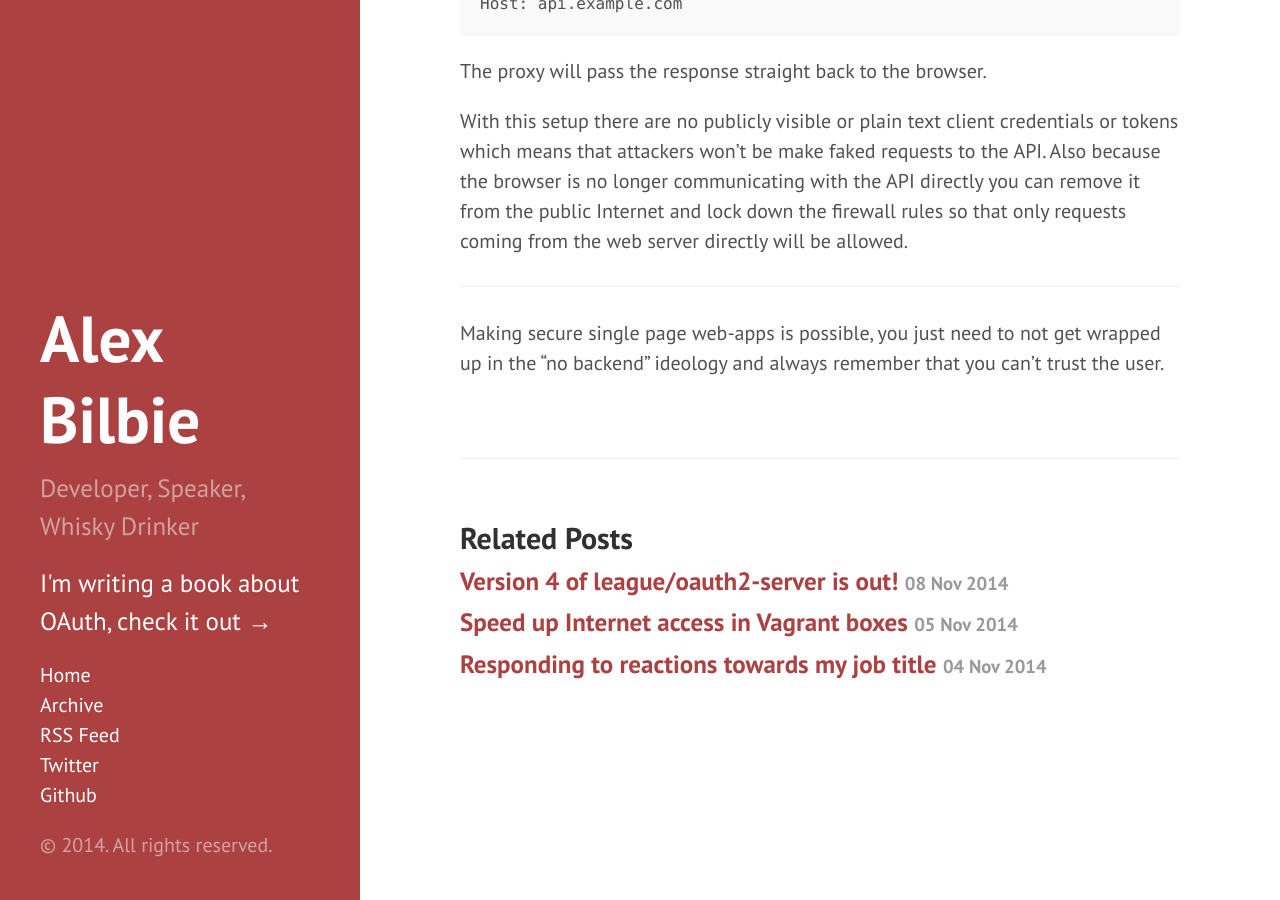
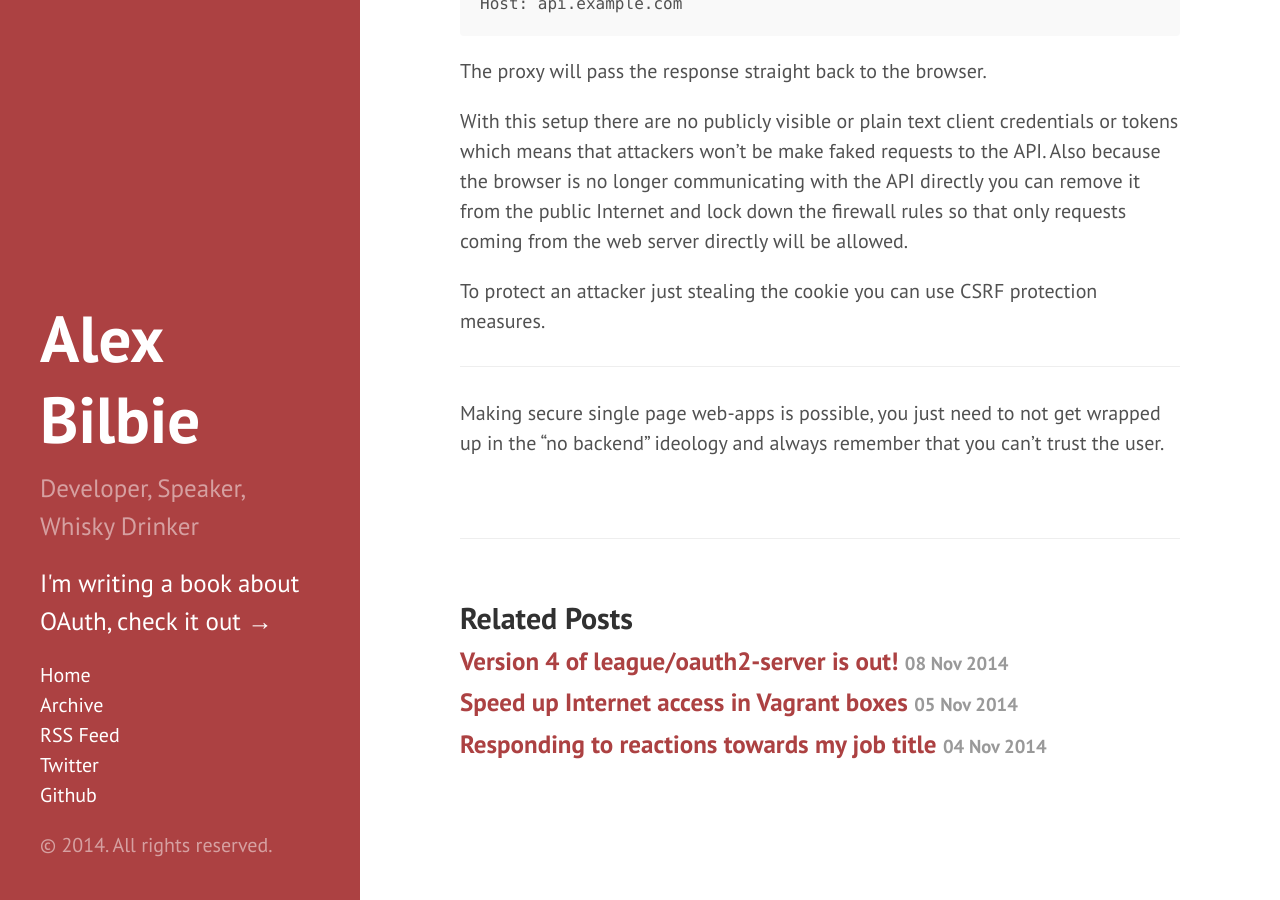
Before and after one commit to alexbilbie/alexbilbie.github.com, a Jekyll site: the page built from _posts/2014-11-11-oauth-and-javascript.md, in a window 1280 px wide and 900 px high, scrolled down 5426 px. Built offline with Jekyll 4.4.1, drawn with Linux system fonts in a browser that asks for light colours; Markdown is read by kramdown in place of the engine named in the settings; comment, search, counter and statistics services are not loaded.

Commit message:
Update 2014-11-11-oauth-and-javascript.md

```diff
--- a/_posts/2014-11-11-oauth-and-javascript.md
+++ b/_posts/2014-11-11-oauth-and-javascript.md
@@ -153,6 +153,8 @@ The proxy will pass the response straight back to the browser.
 
 With this setup there are no publicly visible or plain text client credentials or tokens which means that attackers won't be make faked requests to the API. Also because the browser is no longer communicating with the API directly you can remove it from the public Internet and lock down the firewall rules so that only requests coming from the web server directly will be allowed.
 
+To protect an attacker just stealing the cookie you can use CSRF protection measures.
+
 ---
 
 Making secure single page web-apps is possible, you just need to not get wrapped up in the "no backend" ideology and always remember that you can't trust the user.
```
